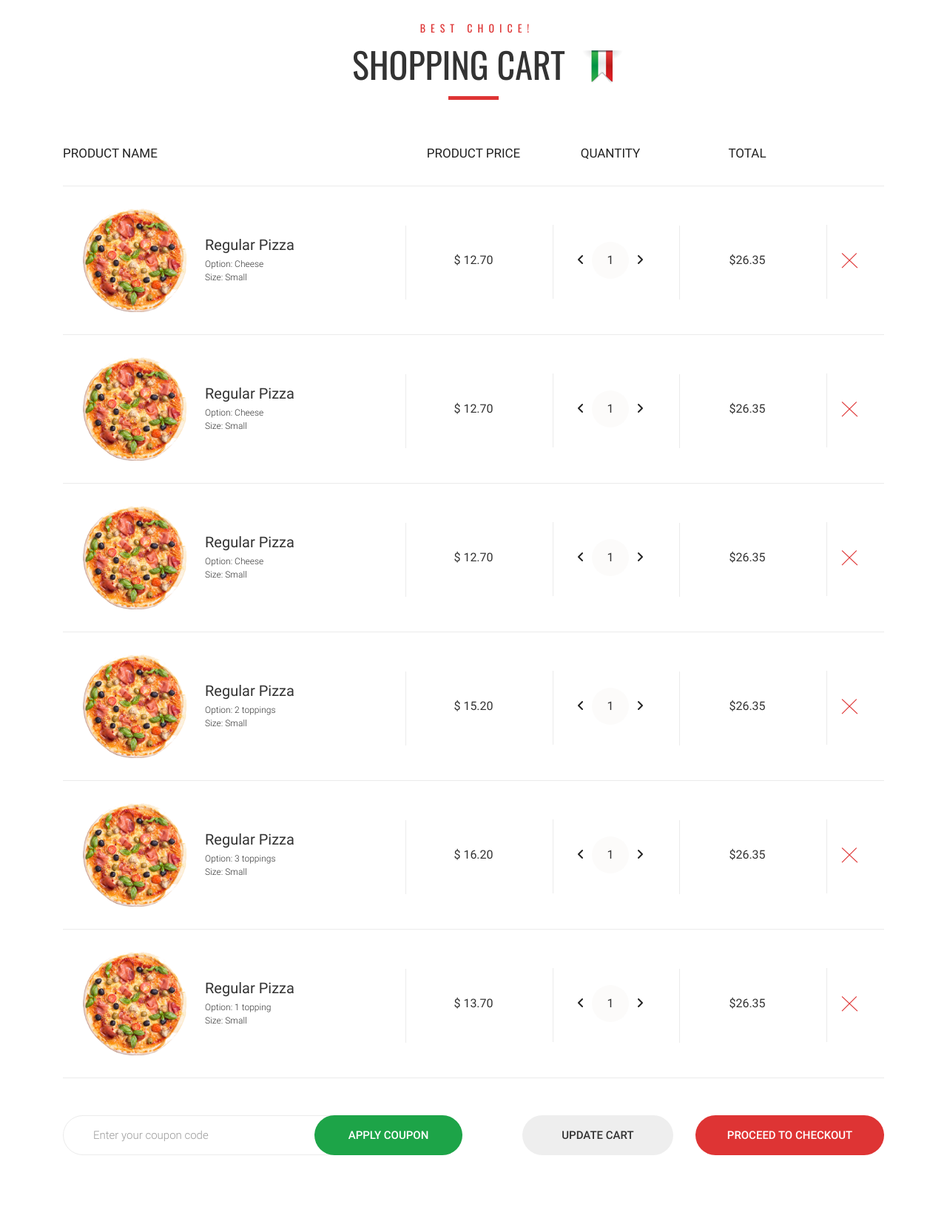
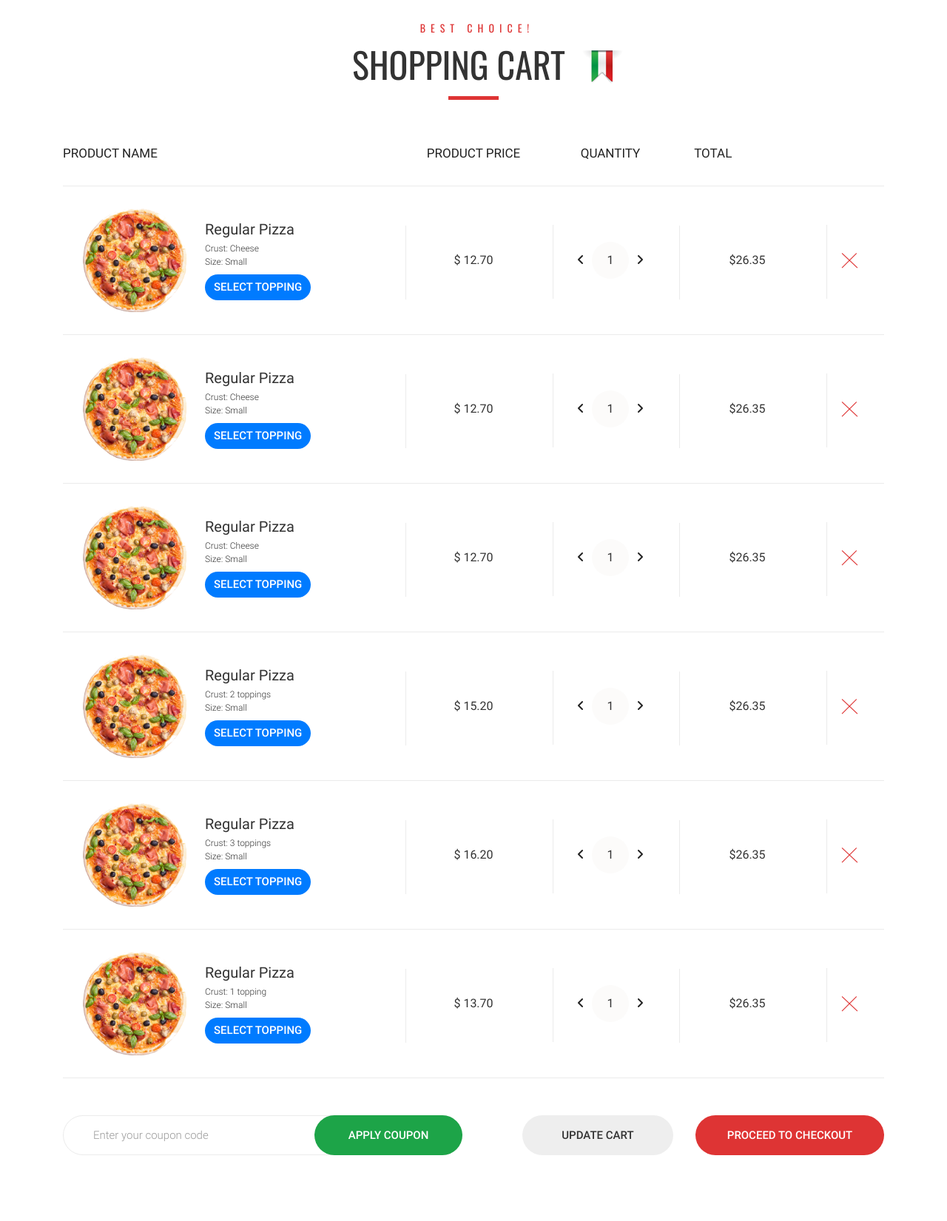
Before and after one commit to leozitor-cs50web/CS50Project3, a Django app: page /shoppingcart/ in a window 1280 px wide. Shown: the part 246-1897 px from the top of the page at 74% size. Run offline with Django 3.2, Linux system fonts and the light colour scheme; a user stored in the database is signed in; data comes from the database, SQL or seed files in the repository; both versions use the stored data as it was after the commit; some libraries are stand-ins or nearby versions; some web fonts are replaced.

Commit message:
Pages Working, just ajusted the inheritance thing, need only to solve the topping option,

```diff
--- a/orders/views.py
+++ b/orders/views.py
@@ -128,7 +128,6 @@ def add_item(request, category, name, price, size):
 
     return render(request, "orders/homeLogged.html", context)
 
-
 def remove_item(request, item_id, option):
     item = OrderItem.objects.get(id=item_id)
     item.delete()
--- a/templates/orders/shoppingcart.html
+++ b/templates/orders/shoppingcart.html
@@ -9,6 +9,45 @@
 {% endblock %}
 
 {% block body %}
+    <!--- modal---->
+    <div class="modal fade" id="exampleModalCenter" tabindex="-1" role="dialog"
+         aria-labelledby="exampleModalCenterTitle" aria-hidden="true">
+        <div class="modal-dialog modal-dialog-centered" role="document">
+            <div class="modal-content">
+                <div class="modal-header">
+                    <h5 class="modal-title" id="exampleModalLongTitle">Select Toppings</h5>
+                    <button type="button" class="close" data-dismiss="modal" aria-label="Close">
+                        <span aria-hidden="true">&times;</span>
+                    </button>
+                </div>
+                <div class="modal-body ">
+                    <select class="custom-select custom-select-sm mb-4" id="topping1" required>
+                        <option selected>Select</option>
+                        {% for top in toppings %}
+                            <option value="{{ top }}">{{ top }}</option>
+                        {% endfor %}
+                    </select>
+                    <select class="custom-select custom-select-sm mb-4" id="topping2" required>
+                        <option selected>Select</option>
+                        {% for top in toppings %}
+                            <option value="{{ top }}">{{ top }}</option>
+                        {% endfor %}
+                    </select>
+                    <select class="custom-select custom-select-sm" id="topping3" required>
+                        <option selected>Select</option>
+                        {% for top in toppings %}
+                            <option value="{{ top }}">{{ top }}</option>
+                        {% endfor %}
+                    </select>
+                </div>
+                <div class="modal-footer">
+                    <button type="button" class="btn btn-secondary" data-dismiss="modal">Close</button>
+                    <button type="button" class="btn btn-primary">Save Choices</button>
+                </div>
+            </div>
+        </div>
+    </div>
+
     <div class="container">
         <div class="pizza_breadcrumb">
             <a href="index.html"><i class="fa fa-home"></i> Home</a> / <span>Shopping cart</span>
@@ -44,7 +83,7 @@
                         quantity
                     </div>
                 </div>
-            <div class="col-md-2">
+                <div class="col-md-1">
                     <div class="total_title">
                         total
                     </div>
@@ -60,9 +99,13 @@
                             <img src="{% static 'orders/img/menu/big/pizza_color_1.png' %}" class="img-fluid">
                             <div class="caption flex-column">
                                 <h4>{{ item.category }}</h4>
-                            <p>Option: {{ item.name }}</p>
+                                <p>Crust: {{ item.name }}</p>
                                 <p>Size: {{ item.size }}</p>
+                                <button style="height: 100%; color: white" type="button" class="btn btn-primary mt-2" data-toggle="modal" data-target="#exampleModalCenter">
+                                    Select Topping
+                                </button>
                             </div>
+
                         </div>
                     </div>
                     <div class="col-md-2">
@@ -71,10 +114,10 @@
                         </div>
                     </div>
                     <div class="col-md-2">
-                    <button class="minus"><i class="fa fa-angle-left"></i></button>
+                        <button class="minus_1"><i class="fa fa-angle-left"></i></button>
                         <!-- Please only enter number in counter-num that is greater than 0-->
-                    <span class="counter-num">1</span>
-                    <button class="plus"><i class="fa fa-angle-right"></i></button>
+                        <span class="counter-num_1">1</span>
+                        <button class="plus_1"><i class="fa fa-angle-right"></i></button>
                     </div>
                     <div class="col-md-2">
                         <div class="total">
```
Also changed, not shown: db.sqlite3. Lines whose indentation alone changed are shown as unchanged.
